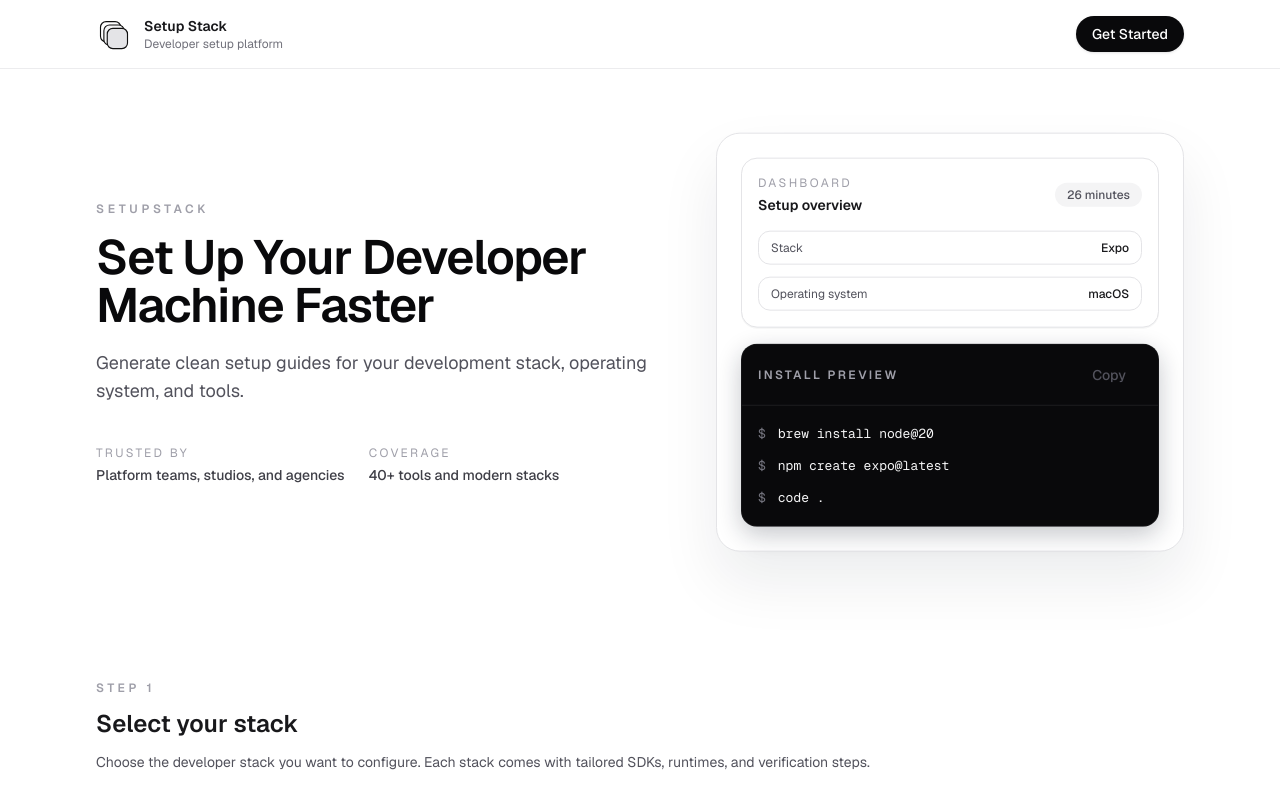
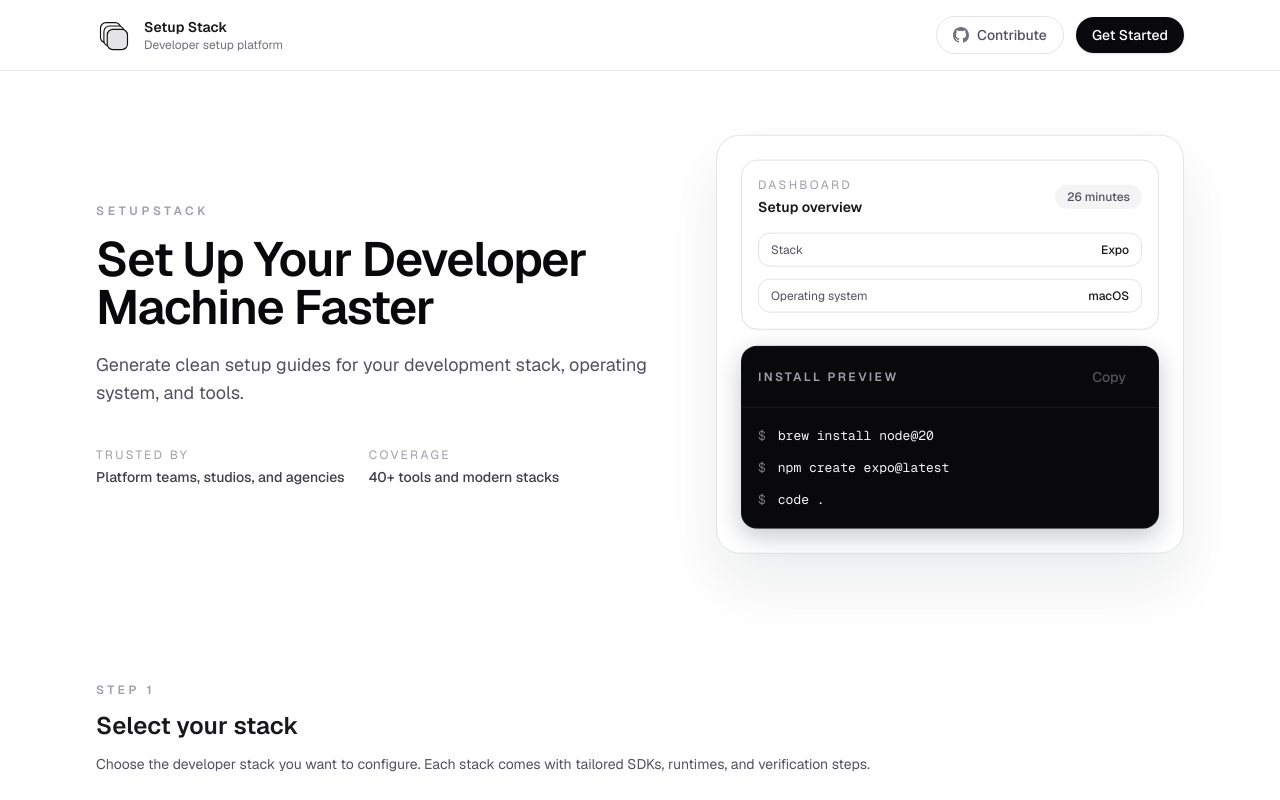
Before and after one commit to adsalihac/setupstack, a Next.js app: page / in a window 1280 px wide. Shown: the top 800 px of the page. Built offline with nearby package versions, Linux system fonts and the light colour scheme.

Commit message:
feat: add GitHub contribution link with icon to Navbar

```diff
--- a/src/components/Navbar.tsx
+++ b/src/components/Navbar.tsx
@@ -24,6 +24,26 @@
           </div>
         </div>
         <div className="flex items-center gap-3">
+          <a
+            href="https://github.com/adsalihac/setupstack"
+            target="_blank"
+            rel="noopener noreferrer"
+            className="hidden items-center gap-2 rounded-full border border-zinc-200 bg-white px-4 py-2 text-sm font-medium text-zinc-600 transition hover:border-zinc-300 hover:text-zinc-900 md:flex"
+          >
+            <svg
+              viewBox="0 0 20 20"
+              fill="currentColor"
+              className="h-4 w-4 text-zinc-500"
+              aria-hidden="true"
+            >
+              <path
+                fillRule="evenodd"
+                clipRule="evenodd"
+                d="M10 0C4.477 0 0 4.478 0 10c0 4.42 2.865 8.166 6.839 9.489.5.092.682-.217.682-.482 0-.237-.008-.868-.013-1.703-2.782.605-3.369-1.343-3.369-1.343-.454-1.158-1.11-1.466-1.11-1.466-.908-.62.069-.608.069-.608 1.003.07 1.531 1.032 1.531 1.032.892 1.53 2.341 1.088 2.91.832.092-.647.35-1.088.636-1.338-2.22-.253-4.555-1.113-4.555-4.951 0-1.093.39-1.988 1.029-2.688-.103-.253-.446-1.272.098-2.65 0 0 .84-.27 2.75 1.026A9.564 9.564 0 0 1 10 4.844c.85.004 1.705.115 2.504.337 1.909-1.296 2.747-1.027 2.747-1.027.546 1.379.203 2.398.1 2.651.64.7 1.028 1.595 1.028 2.688 0 3.848-2.339 4.695-4.566 4.942.359.31.678.921.678 1.856 0 1.338-.012 2.419-.012 2.747 0 .268.18.58.688.482A10.019 10.019 0 0 0 20 10c0-5.522-4.477-10-10-10z"
+              />
+            </svg>
+            Contribute
+          </a>
           <Button size="sm" onClick={handleGetStarted}>
             Get Started
           </Button>
```
